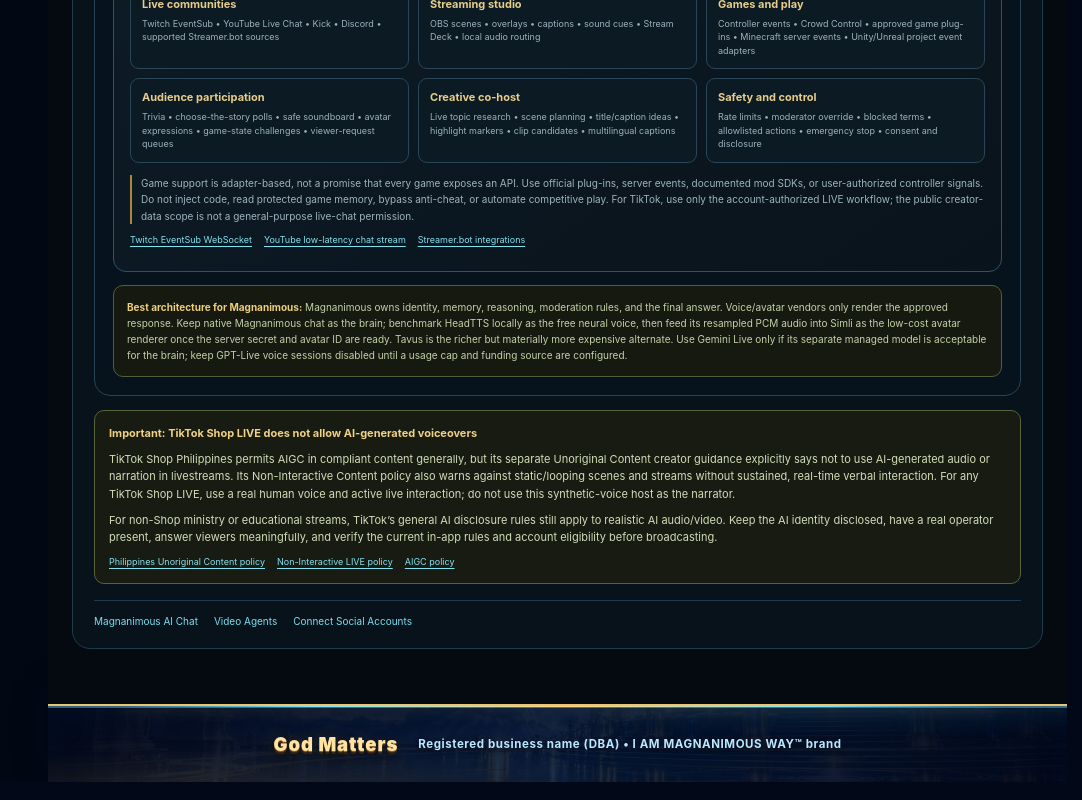
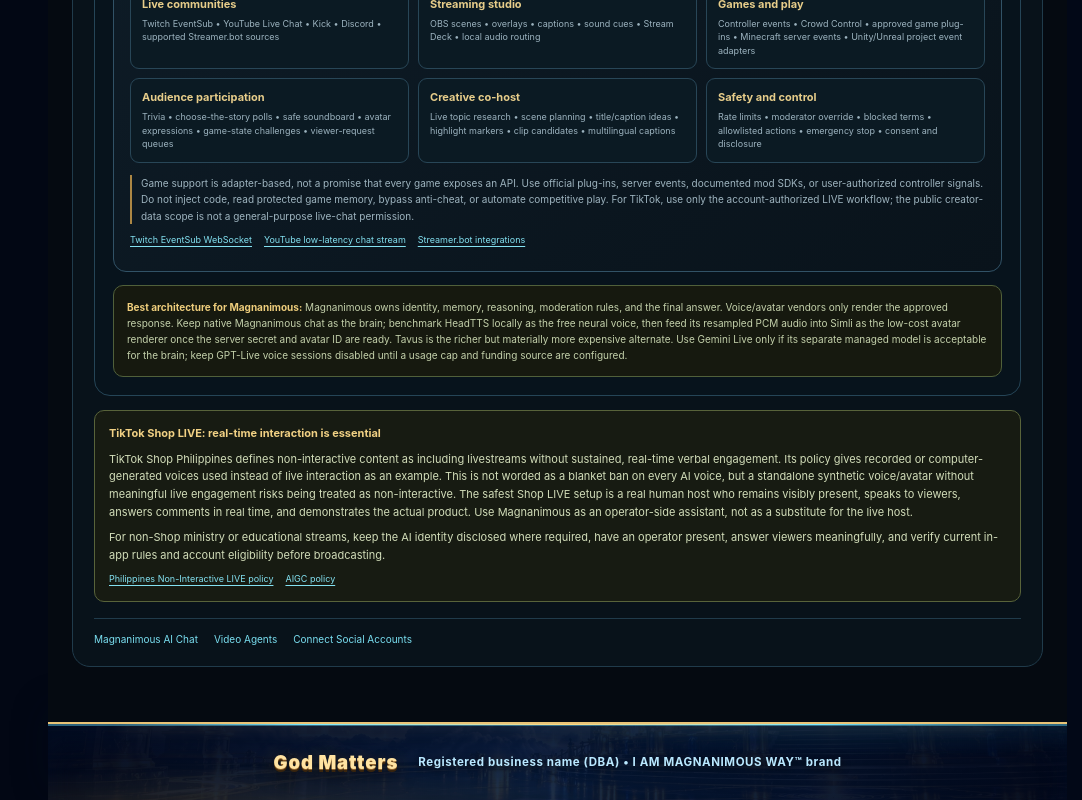
Before and after one commit to IAMGodmatters/IAMMagnanimousway.js, a Next.js app in the folder frontend/: page /tiktok-live in a window 1280 px wide. Shown: the part 3970-4770 px from the top of the page, without its empty margins (198-1280 px from the left). Built offline with nearby package versions, Linux system fonts and the light colour scheme; no server answers.

Commit message:
Correct Shop LIVE AI voice policy to match official wording

```diff
--- a/frontend/app/tiktok-live/page.tsx
+++ b/frontend/app/tiktok-live/page.tsx
@@ -438,7 +438,7 @@ export default function TikTokLiveHost() {
           </section>
           <div className="techDecision"><b>Best architecture for Magnanimous:</b> Magnanimous owns identity, memory, reasoning, moderation rules, and the final answer. Voice/avatar vendors only render the approved response. Keep native Magnanimous chat as the brain; benchmark HeadTTS locally as the free neural voice, then feed its resampled PCM audio into Simli as the low-cost avatar renderer once the server secret and avatar ID are ready. Tavus is the richer but materially more expensive alternate. Use Gemini Live only if its separate managed model is acceptable for the brain; keep GPT-Live voice sessions disabled until a usage cap and funding source are configured.</div>
         </section>
-        <div className="policy"><b>Important: TikTok Shop LIVE does not allow AI-generated voiceovers</b><p>TikTok Shop Philippines permits AIGC in compliant content generally, but its separate Unoriginal Content creator guidance explicitly says not to use AI-generated audio or narration in livestreams. Its Non-Interactive Content policy also warns against static/looping scenes and streams without sustained, real-time verbal interaction. For any TikTok Shop LIVE, use a real human voice and active live interaction; do not use this synthetic-voice host as the narrator.</p><p>For non-Shop ministry or educational streams, TikTok’s general AI disclosure rules still apply to realistic AI audio/video. Keep the AI identity disclosed, have a real operator present, answer viewers meaningfully, and verify the current in-app rules and account eligibility before broadcasting.</p><div className="techLinks"><a href="https://seller-ph.tiktok.com/university/essay?knowledge_id=7654197957084929" target="_blank" rel="noreferrer">Philippines Unoriginal Content policy</a><a href="https://seller-ph.tiktok.com/university/essay?from=policy&identity=1&knowledge_id=7654203686192897&role=1" target="_blank" rel="noreferrer">Non-Interactive LIVE policy</a><a href="https://seller-ph.tiktok.com/university/essay?default_language=en&identity=1&knowledge_id=7188082378639105" target="_blank" rel="noreferrer">AIGC policy</a></div></div>
+        <div className="policy"><b>TikTok Shop LIVE: real-time interaction is essential</b><p>TikTok Shop Philippines defines non-interactive content as including livestreams without sustained, real-time verbal engagement. Its policy gives recorded or computer-generated voices used instead of live interaction as an example. This is not worded as a blanket ban on every AI voice, but a standalone synthetic voice/avatar without meaningful live engagement risks being treated as non-interactive. The safest Shop LIVE setup is a real human host who remains visibly present, speaks to viewers, answers comments in real time, and demonstrates the actual product. Use Magnanimous as an operator-side assistant, not as a substitute for the live host.</p><p>For non-Shop ministry or educational streams, keep the AI identity disclosed where required, have an operator present, answer viewers meaningfully, and verify current in-app rules and account eligibility before broadcasting.</p><div className="techLinks"><a href="https://seller-ph.tiktok.com/university/essay?from=policy&identity=1&knowledge_id=7654203686192897&role=1" target="_blank" rel="noreferrer">Philippines Non-Interactive LIVE policy</a><a href="https://seller-ph.tiktok.com/university/essay?default_language=en&identity=1&knowledge_id=7188082378639105" target="_blank" rel="noreferrer">AIGC policy</a></div></div>
         <div className="footLinks"><a href="/ai-chat">Magnanimous AI Chat</a><a href="/video-agents">Video Agents</a><a href="/social-hub">Connect Social Accounts</a></div>
       </section>
 
```
